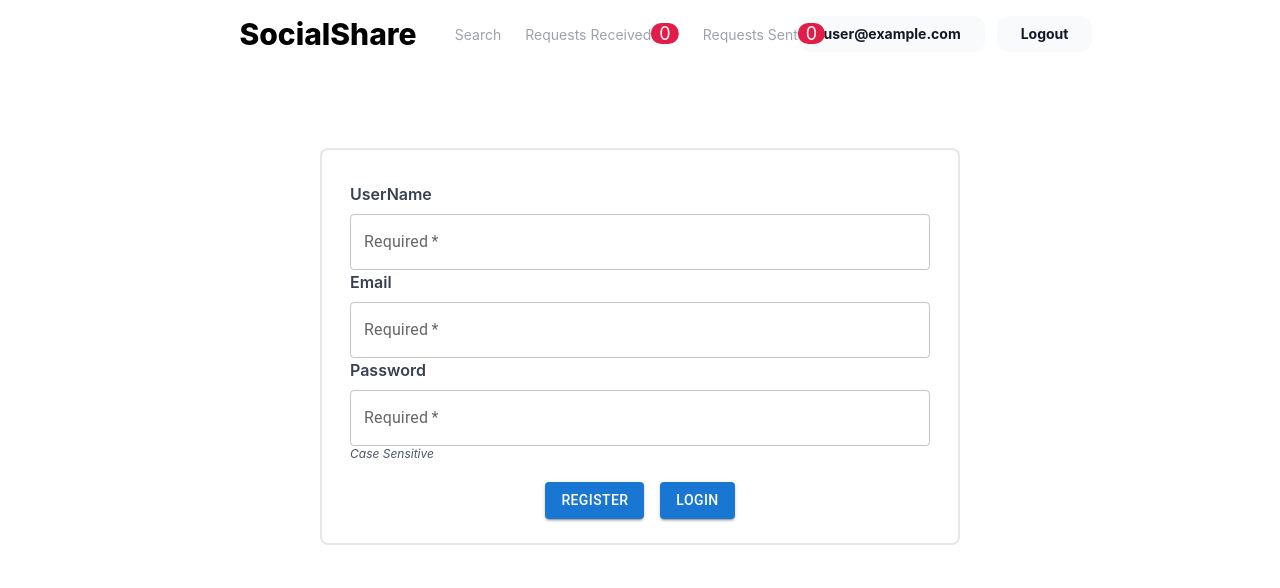
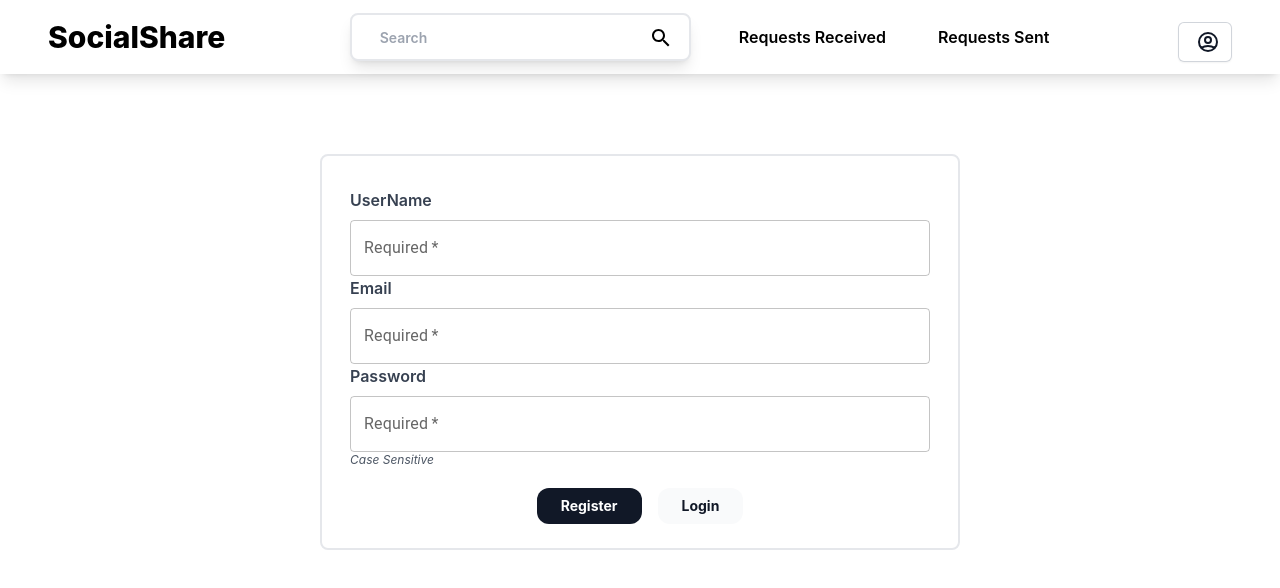
Before and after one commit to Mohansai-M/SocailShare, a React (Create React App) app: page /Register in a window 1280 px wide. Shown: the top 588 px of the page. Built offline with nearby package versions, Linux system fonts and the light colour scheme; no server answers; the database is empty; sample sign-in values are in the browser's storage.

Commit message:
Changes in UserInterface of Application

```diff
--- a/src/App.css
+++ b/src/App.css
@@ -14,3 +14,7 @@ html {
   /* Does NOT work on Safari */
   /* scroll-behavior: smooth; */
 }
+.PK
+{
+  width: 2rem;
+}
--- a/src/components/auth/Register.tsx
+++ b/src/components/auth/Register.tsx
@@ -114,14 +114,14 @@ function Register() {
             </div>
             <div className="mt-5">
               <div className="flex space-x-4">
-                <Button variant="contained" type="submit">
+                <button  className="hidden lg:inline-block py-2 px-6 bg-gray-900 hover:bg-gray-600 text-sm text-white font-bold rounded-xl transition duration-200" type="submit">
                   Register
-                </Button>
-                <Button variant="contained">
+                </button>
+                <button className="hidden lg:inline-block lg:ml-auto lg:mr-3 py-2 px-6 bg-gray-50 hover:bg-gray-100 text-sm text-gray-900 font-bold  rounded-xl transition duration-200">
                   <Link to="/Login" className="navlink">
                     Login
                   </Link>
-                </Button>
+                </button>
               </div>
             </div>
           </div>
--- a/src/components/header/Header.css
+++ b/src/components/header/Header.css
@@ -1,27 +1,3 @@
-.NavBar
-{
-    display: flex;
-    justify-content: space-between;
-        justify-content: space-between;
-    align-items: stretch;
+.CheckNav{
+  display: inline-block;
 }
-.NavList
-{
-    display: flex;
-    flex-direction: row;
-
-
-}
-ul {
-  list-style-type: none;
-  margin: 0;
-  padding: 0;
-}
-
-.NavItems
-{
-    padding-left: 1rem;
-    padding-right: 1rem ;
-    border: 0.1rem solid red;
-    border-radius: 0.2rem;
-}
--- a/src/components/header/Header.tsx
+++ b/src/components/header/Header.tsx
@@ -1,8 +1,9 @@
-import React, { useContext, useState } from "react";
+import React, { useContext, useEffect, useState } from "react";
 import "./Header.css";
 import { Link } from "react-router-dom";
 import { AuthorizationContext } from "../../ContextAPI";
 import { app } from "../../server/FireBase";
+import SearchIcon from '@mui/icons-material/Search';
 import { getAuth, signOut } from "firebase/auth";
 import { Button } from "@mui/material";
 
@@ -13,13 +14,18 @@ function Header(props: any) {
     Followers,
     Following,
     FriendRequests,
+    userName,
     FriendRequestsReceived,
     FriendRequestsSent,
+    HandleFriendRequestSent,
+    userId
   } = useContext(AuthorizationContext);
   /// Inside the Navbar component
 
   // Function to open the menu
   const [isMenuOpen, setIsMenuOpen] = useState(false);
+  const [isDropDownOpen, setsDropDownOpen] = useState(false);
+
   // Function to toggle the menu
   const toggleMenu = () => {
     setIsMenuOpen(!isMenuOpen);
@@ -40,6 +46,10 @@ function Header(props: any) {
   const handleCloseClick = (event: any) => {
     setIsMenuOpen(false);
   };
+  const dropDown = (LocalDrop:boolean) =>
+  {
+    setsDropDownOpen(!LocalDrop)
+  }
 
   const auth = getAuth(app);
   const LogoutSubmit = async (e: React.FormEvent) => {
@@ -52,165 +62,124 @@ function Header(props: any) {
       });
   };
 
+  useEffect(() => {
+    HandleFriendRequestSent(userId);
+  }, [userId]);
+
   return (
-    <div className={`bg-blue-500 ${isMenuOpen ? "overflow-hidden" : ""}`}>
-      <nav className="relative px-4 py-4 grid lg:justify-items-center justify-items-auto grid-cols-2 items-center bg-white">
-        <Link to="/">
-          <h1 className="font-extrabold text-3xl text-black ">SocialShare</h1>
+<div className="flex sticky top-0   flex-wrap place-items-center z-3">
+  <section className="mx-auto">
+     {/*navbar */}
+    <nav className="flex justify-between bg-white shadow-lg text-black w-screen">
+      <div className={`px-5 xl:px-12 py-3 flex w-full items-center ${isMenuOpen ? "overflow-hidden" : ""}`}>
+         <Link className="text-3xl font-bold font-heading" to="/">
+              <h1 className="font-extrabold text-3xl ">SocialShare</h1>
           </Link>
-        <div className="lg:hidden justify-self-end">
-          <button
-            className="navbar-burger  text-blue-600 p-3 m"
-            onClick={handleBurgerClick}
-          >
-            <svg
-              className="block h-4 w-4 fill-current ml-50"
-              viewBox="0 0 20 20"
-              xmlns="http://www.w3.org/2000/svg"
-            >
-              <title>Mobile menu</title>
-              <path d="M0 3h20v2H0V3zm0 6h20v2H0V9zm0 6h20v2H0v-2z"></path>
-            </svg>
+       {/*Nav Links */}
+        <ul className="hidden md:flex px-4 mx-auto font-semibold font-heading items-center space-x-12">
+         <li>
+        <Link className="hover:text-gray-600" to="#">
+                {userEmail ?(
+        <div className="bg-white items-center justify-between border-solid border-2 border-grey-1000 w-full h-12 flex rounded-lg shadow-lg p-2">
+        <input type="text" name="serch" placeholder="Search" className="bg-white h-10 px-5 pr-10 rounded-lg text-sm focus:outline-none"/>
+        <button type="submit" className="p-2 rounded-lg hover:bg-gray-100 cursor-pointer">
+        <SearchIcon />
              </button>
              </div>
-        <ul className="hidden absolute top-1/2 left-1/2 transform -translate-y-1/2 -translate-x-1/2 lg:flex lg:mx-auto lg:flex lg:items-center lg:w-auto lg:space-x-6">
-          <li>
-            <Link
-              className="text-sm text-gray-400 hover:text-gray-500"
-              to="/Following"
-            >
-              Search
-            </Link>
+               ):(<></>)}</Link>
                </li>
           <li>
+          {userEmail ? (
+          <span><Link className="hover:text-gray-600" to="/FriendRequestsReceived">Requests Received</Link>
+          &nbsp;
+          {
+          Object.keys(FriendRequestsReceived).length > 0 ? (
+          <span className="bg-pink-600 rounded-full px-1 py-1 h-15 w-15">
+          <span className="text-xl left-0 top-0">
+          {Object.keys(FriendRequestsReceived).length}</span></span>
+          ):(<></>)} </span>) : ( <></>)}</li>
+
+          <li>{userEmail ? (
           <span>
-              <Link
-                className="text-sm text-gray-400 hover:text-gray-500"
-                to="/FriendRequestsReceived"
-              >
-                Requests Received
-              </Link>
-              <span className="bg-rose-600 hover:bg-rose-800 text-lg text-white rounded-full  px-2 h-24 w-24">
-                {Object.keys(FriendRequestsReceived).length}
+          <Link className="hover:text-gray-600" to="/FriendRequestSent">Requests Sent</Link>
+          &nbsp;
+          {Object.keys(FriendRequestsSent).length > 0 ? (
+          <span className="bg-pink-600 rounded-full px-1 py-1 h-15 w-15">
+          <span className="text-lg left-0 top-0">
+          {Object.keys(FriendRequestsSent).length}</span>
           </span>
-            </span>
-          </li>
-          <li>
-            <span>
-              <Link
-                className="text-sm text-gray-400 hover:text-gray-500"
-                to="/FriendRequestSent"
-              >
-                Requests Sent
-              </Link>
-              <span className="bg-rose-600 hover:bg-rose-800 text-lg text-white rounded-full  px-2 h-24 w-24">
-                {Object.keys(FriendRequestsSent).length}
-              </span>
-            </span>
-          </li>
+          ):(<></>)} </span>) : ( <></>)}</li>
         </ul>
+
+        <div className="hidden xl:flex items-center space-x-5 items-center">
     {loading ? (
           <li>
             <p>Loading...</p>
           </li>
         ) : userEmail ? (
-          <span>
-            <Link
-              className="hidden lg:inline-block lg:ml-auto lg:mr-3 py-2 px-6 bg-gray-50 hover:bg-gray-100 text-sm text-gray-900 font-bold  rounded-xl transition duration-200"
-              to="#"
-            >
-              {userEmail}
+      <div className="relative inline-block text-left">
+      <div>
+      <button type="button" className="inline-flex w-full justify-center gap-x-1.5 rounded-md bg-white px-3 py-2 text-sm font-bold text-gray-900 shadow-sm ring-1 ring-inset ring-gray-300 hover:bg-gray-50" id="menu-button" aria-expanded="true" aria-haspopup="true"
+       onClick={()=>dropDown(isDropDownOpen)}>
+       <Link to="#">
+      {userName}
       </Link>
-            <Link
-              className="hidden lg:inline-block lg:ml-auto lg:mr-3 py-2 px-6 bg-gray-50 hover:bg-gray-100 text-sm text-gray-900 font-bold  rounded-xl transition duration-200"
-              to="#"
-              onClick={LogoutSubmit}
-            >
-              Logout
-            </Link>
-          </span>
-        ) : (
-          <span>
-            <Link
-              className="hidden lg:inline-block lg:ml-auto lg:mr-3 py-2 px-6 bg-gray-50 hover:bg-gray-100 text-sm text-gray-900 font-bold  rounded-xl transition duration-200"
-              to="/Login"
-            >
-              Login
-            </Link>
-            <Link
-              className="hidden lg:inline-block py-2 px-6 bg-blue-500 hover:bg-blue-600 text-sm text-white font-bold rounded-xl transition duration-200"
-              to="/Register"
-            >
-              Register
-            </Link>
-          </span>
-        )}
+      <svg xmlns="http://www.w3.org/2000/svg" className="h-6 w-6 hover:text-gray-600" fill="none" viewBox="0 0 24 24" stroke="currentColor">
+      <path stroke-linecap="round" stroke-linejoin="round" stroke-width="2" d="M5.121 17.804A13.937 13.937 0 0112 16c2.5 0 4.847.655 6.879 1.804M15 10a3 3 0 11-6 0 3 3 0 016 0zm6 2a9 9 0 11-18 0 9 9 0 0118 0z" />
+      </svg>
+       </button>
+
+      </div>
+
+
+  {isDropDownOpen ?
+   <div className="absolute right-0 z-10 mt-2 w-56 origin-top-right rounded-md bg-white shadow-lg ring-1 ring-black ring-opacity-5 focus:outline-none" role="menu" aria-orientation="vertical" aria-labelledby="menu-button" tabIndex={-1}>
+    <div className="py-1" role="none">
+      <Link className="text-gray-700 block px-4 py-2 bg-gray-50 hover:bg-gray-900 text-sm text-gray-900 hover:text-white text-sm font-bold w-full transition duration-200"  to="#" tabIndex={-1}> {userEmail} </Link>
+      <Link className="text-gray-700 block px-4 py-2  bg-gray-50 hover:bg-gray-900 text-sm text-gray-900 hover:text-white text-sm  font-bold w-full transition duration-200"  to="#" tabIndex={-1} onClick={LogoutSubmit}>
+      Logout </Link>
+    </div>
+  </div> : <></>}
+</div>):<></>}
+        </div>
+      </div>
+     {/*Responsive navbar */}
+      <a className="navbar-burger self-center mr-12 xl:hidden" href="#" onClick={handleBurgerClick}>
+          <svg xmlns="http://www.w3.org/2000/svg" className="h-6 w-6 hover:text-gray-200" fill="none" viewBox="0 0 24 24" stroke="currentColor">
+              <path stroke-linecap="round" stroke-linejoin="round" stroke-width="2" d="M4 6h16M4 12h16M4 18h16" />
+          </svg>
+      </a>
     </nav>
-      {isMenuOpen ? (
+  </section>
+{ isMenuOpen ? (
 <div className="navbar-menu relative z-50">
   <div className="navbar-backdrop fixed inset-0 bg-gray-800 opacity-25"></div>
   <nav className="fixed top-0 left-0 bottom-0 flex flex-col w-5/6 max-w-sm py-6 px-6 bg-white border-r overflow-y-auto">
     <div className="mb-8 grid lg:justify-items-center justify-items-auto grid-cols-2 items-center">
-              <Link to="/">
-                <h1 className="font-extrabold text-3xl text-black">
-                  SocialShare
-                </h1>
-              </Link>
-              <button
-                className="navbar-close  justify-self-end"
-                onClick={handleCloseClick}
-              >
-                <svg
-                  className="h-6 w-6 text-gray-400 cursor-pointer hover:text-gray-500"
-                  xmlns="http://www.w3.org/2000/svg"
-                  fill="none"
-                  viewBox="0 0 24 24"
-                  stroke="currentColor"
-                >
-                  <path
-                    stroke-linecap="round"
-                    stroke-linejoin="round"
-                    stroke-width="2"
-                    d="M6 18L18 6M6 6l12 12"
-                  ></path>
+    <Link to="/"> <h1 className="font-extrabold text-3xl text-black">SocialShare</h1> </Link>
+      <button className="navbar-close  justify-self-end" onClick={handleCloseClick}>
+        <svg className="h-6 w-6 text-gray-400 cursor-pointer hover:text-gray-500" xmlns="http://www.w3.org/2000/svg"
+          fill="none" viewBox="0 0 24 24" stroke="currentColor">
+          <path stroke-linecap="round" stroke-linejoin="round" stroke-width="2" d="M6 18L18 6M6 6l12 12"></path>
         </svg>
       </button>
     </div>
     <div>
       <ul>
         <li className="mb-1">
-                  <Link
-                    className="block p-4 text-sm font-semibold text-gray-400 hover:bg-blue-50 hover:text-blue-600 rounded-xl"
-                    to="/Following"
-                  >
-                    Search
-                  </Link>
+          <Link className="block p-4 text-sm font-semibold text-gray-400 hover:bg-blue-50 hover:text-gray-600 rounded-xl" to="/Following"> Search </Link>
         </li>
         <li className="mb-1">
-                  <span className="flex items-center hover:bg-blue-50 hover:text-blue-600 rounded-xl">
-                    <Link
-                      className="block p-4 text-sm font-semibold text-gray-400 rounded-xl"
-                      to="/FriendRequestSent"
-                    >
-                      Requests Received
-                    </Link>
+          <span className="flex items-center hover:bg-blue-50 hover:text-gray-600 rounded-xl">
+            <Link className="block p-4 text-sm font-semibold text-gray-400 rounded-xl" to="/FriendRequestSent"> Requests Received </Link>
             <span className="bg-rose-600 text-lg text-white rounded-full  px-2 h-7 w-7">
-                      {Object.keys(FriendRequestsReceived).length}{" "}
-                    </span>
-                  </span>
+              {Object.keys(FriendRequestsReceived).length} </span> </span>
         </li>
         <li className="mb-1">
-                  <span className="flex items-center hover:bg-blue-50 hover:text-blue-600 rounded-xl">
-                    <Link
-                      className="block p-4 text-sm font-semibold text-gray-400  rounded-xl"
-                      to="/FriendRequestSent"
-                    >
-                      Requests Sent
-                    </Link>
+          <span className="flex items-center hover:bg-blue-50 hover:text-gray-600 rounded-xl">
+            <Link className="block p-4 text-sm font-semibold text-gray-400  rounded-xl" to="/FriendRequestSent"> Requests Sent </Link>
             <span className="bg-rose-600 text-lg text-white rounded-full px-2 h-7 w-7">
-                      {Object.keys(FriendRequestsSent).length}
-                    </span>
-                  </span>
+             {Object.keys(FriendRequestsSent).length} </span> </span>
         </li>
       </ul>
     </div>
@@ -219,46 +188,23 @@ function Header(props: any) {
         {loading ? (
         <p>Loading...</p>
         ) : userEmail ? (
-                  <span>
-                    <Link
-                      className="block px-4 py-3 mb-3 leading-loose text-xs text-center font-semibold leading-none bg-gray-50 hover:bg-gray-100 rounded-xl transition duration-200"
-                      to="#"
-                    >
-                      {userEmail}
-                    </Link>
-                    <Link
-                      className="block px-4 py-3 mb-2 leading-loose text-xs text-center text-white font-semibold bg-blue-600 hover:bg-blue-700  rounded-xl transition duration-200"
-                      to="#"
-                      onClick={LogoutSubmit}
-                    >
-                      Logout
-                    </Link>
-                  </span>
+        <span> <Link className="block px-4 py-3 mb-3 leading-loose text-xs text-center font-semibold leading-none bg-gray-50 hover:bg-gray-100 rounded-xl transition duration-200" to="#">
+          {userEmail} </Link>
+          <Link className="block px-4 py-3 mb-2 leading-loose text-xs text-center text-white font-semibold bg-gray-600 hover:bg-blue-700  rounded-xl transition duration-200" to="#" onClick={LogoutSubmit}>
+          Logout </Link> </span>
         ) : (
-                  <span>
-                    <Link
-                      className="block px-4 py-3 mb-3 leading-loose text-xs text-center font-semibold leading-none bg-gray-50 hover:bg-gray-100 rounded-xl rounded-xl transition duration-200"
-                      to="/Login"
-                    >
-                      Login
-                    </Link>
-                    <Link
-                      className="block px-4 py-3 mb-2 leading-loose text-xs text-center text-white font-semibold bg-blue-600 hover:bg-blue-700  rounded-xl transition duration-200"
-                      to="/Register"
-                    >
-                      Register
-                    </Link>
-                  </span>
+        <span> <Link className="block px-4 py-3 mb-3 leading-loose text-xs text-center font-semibold leading-none bg-gray-50 hover:bg-gray-100 rounded-xl rounded-xl transition duration-200" to="/Login">
+        Login </Link>
+        <Link className="block px-4 py-3 mb-2 leading-loose text-xs text-center text-white font-semibold bg-gray-600 hover:bg-blue-700  rounded-xl transition duration-200" to="/Register">
+        Register </Link> </span>
         )}
       </div>
     </div>
   </nav>
 </div>
-      ) : (
-        <p></p>
-      )}
+) : ( <p></p> )}
 </div>
-  );
+  )
 }
 
 export default Header;
--- a/tailwind.config.js
+++ b/tailwind.config.js
@@ -2,7 +2,11 @@
 module.exports = {
   content: ["./src/**/*.{js,jsx,ts,tsx}"],
   theme: {
-    extend: {},
+    extend: {
+      width: {
+        '128': '35rem',
+      }
+    },
   },
   plugins: [],
 };
```
Also changed, not shown: src/ContextAPI.tsx (+7 -2 lines), src/components/auth/Login.tsx (+4 -4 lines), src/components/mainpage/MainPage.tsx (+4 -4 lines), src/components/mainpage/Personal.tsx (+19 -13 lines), src/components/mainpage/WebPage.tsx (+6 -6 lines), firebase.json (added), 1 other file (tests, documents, lock files or other folders). Lines whose indentation alone changed are shown as unchanged.
